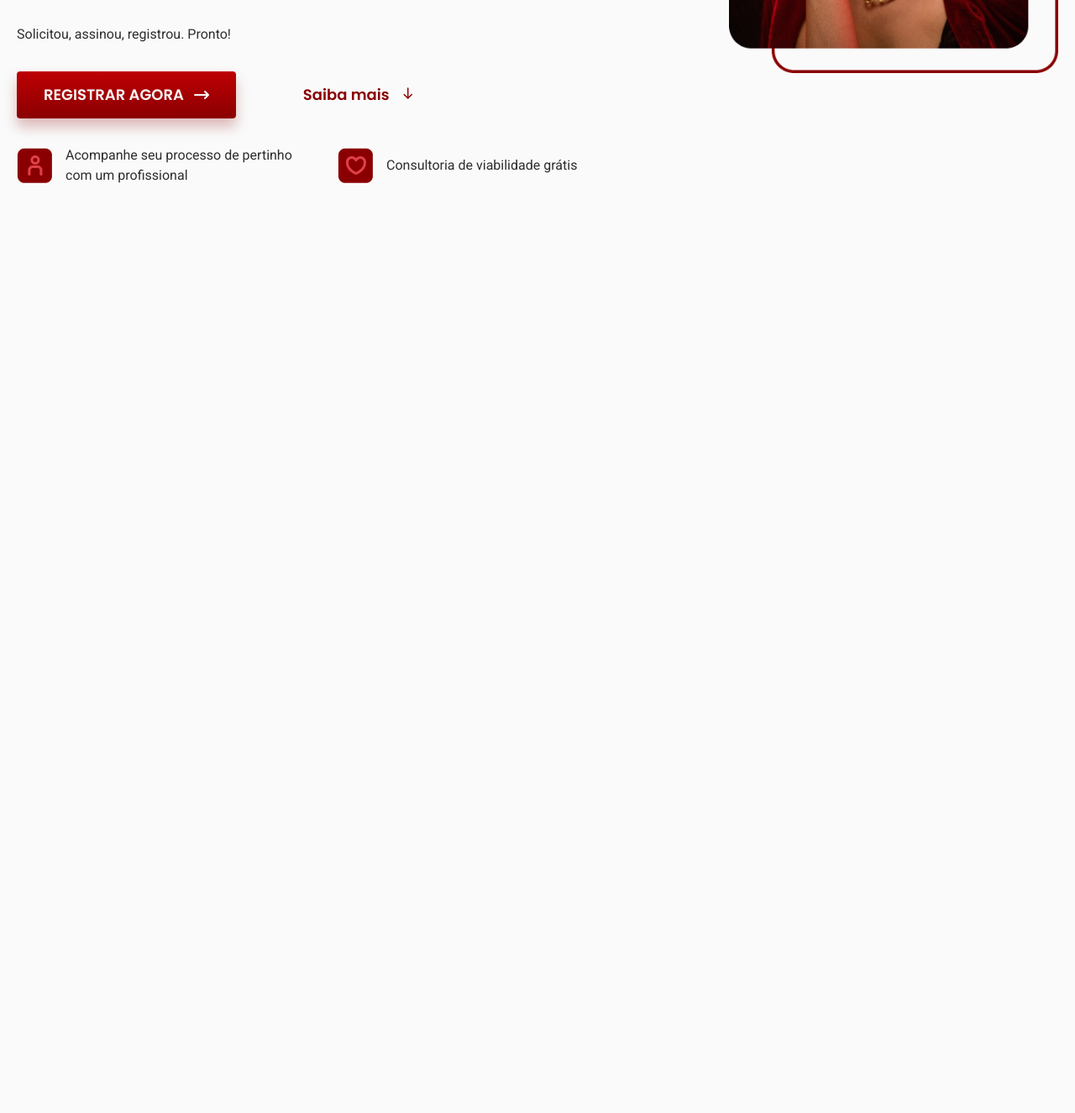
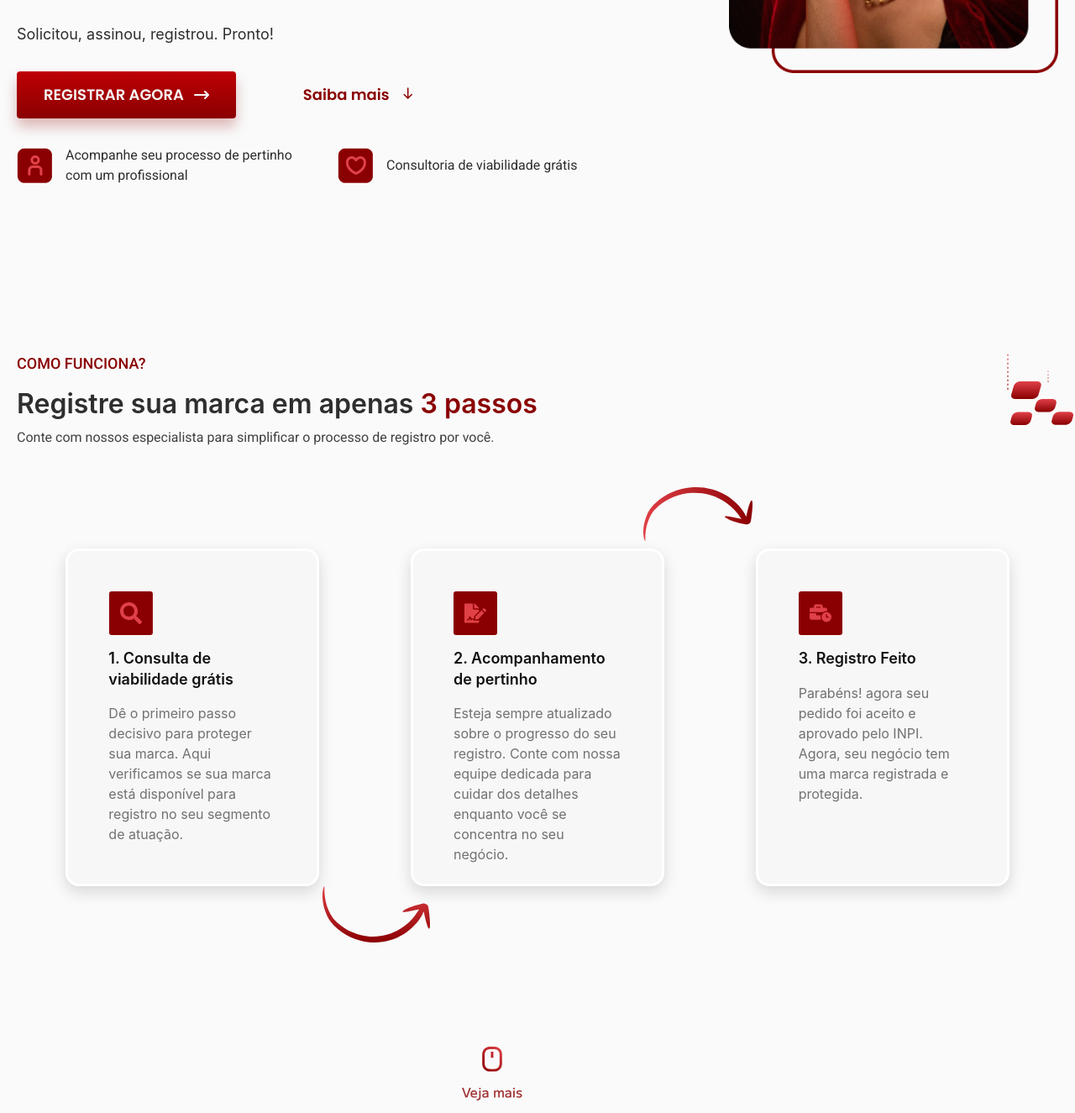
Before and after one commit to luanrramos/rauthenticite, a plain HTML site: page index.html in a window 1280 px wide. Shown: the part 574-1899 px from the top of the page at 84% size. Before the commit the page ends 859 px from the top, so only its background shows below. Drawn offline with nearby package versions, Linux system fonts and the light colour scheme.

Commit message:
New features - Como Funciona section

```diff
--- a/css/homepage/behavior.css
+++ b/css/homepage/behavior.css
@@ -0,0 +1,89 @@
+.como-funciona {
+  margin-top: 200px;
+  position: relative;
+}
+
+.como-funciona-introducao > span {
+  display: block;
+  margin-bottom: 1rem;
+}
+.como-funciona-introducao h2 {
+  margin-bottom: 0.5rem;
+}
+
+.como-funciona-grid {
+  display: grid;
+  grid-template-columns: repeat(3, 1fr);
+  margin: 120px 0;
+  gap: 2rem;
+  align-items: center;
+  justify-items: center;
+}
+
+.como-funciona-grid li {
+  display: grid;
+  gap: 1rem;
+  padding: 48px;
+  background-color: var(--cor-1);
+  box-shadow: 0 7px 18px rgba(0, 0, 0, 0.14);
+  border: 3px solid var(--cor-0);
+  max-width: 200px;
+  border-radius: 1rem;
+  height: 300px;
+  align-content: start;
+  position: relative;
+}
+
+.como-funciona-arrows {
+  position: absolute;
+  z-index: 2;
+}
+.como-funciona-arrows.down {
+  left: 30%;
+  z-index: 2;
+  top: 100%;
+}
+.como-funciona-arrows.up {
+  right: 30%;
+  z-index: 2;
+  top: 25%;
+}
+
+.mouse-icon {
+  position: absolute;
+  top: 130%;
+  right: 50%;
+}
+
+.como-funciona-detail {
+  position: absolute;
+  right: 0;
+}
+@media (max-width: 1200px) {
+  .como-funciona {
+    margin-top: 120px;
+  }
+  .como-funciona-grid {
+    grid-template-columns: repeat(2, 1fr);
+  }
+  .como-funciona-arrows.down,
+  .como-funciona-arrows.up,
+  .mouse-icon {
+    display: none;
+  }
+}
+@media (max-width: 800px) {
+  .como-funciona {
+    margin-top: 80px;
+  }
+  .como-funciona-grid {
+    grid-template-columns: 1fr;
+    margin: 60px 0;
+  }
+  .como-funciona-detail {
+    display: none;
+  }
+  .como-funciona-grid li {
+    height: auto;
+  }
+}
--- a/css/homepage/global.css
+++ b/css/homepage/global.css
@@ -5,6 +5,7 @@ body {
   font-family: "Poppins", Arial, sans-serif;
   background-color: #fafafa;
   position: relative;
+  height: 3000px;
 }
 
 h1,
--- a/css/homepage/introduction.css
+++ b/css/homepage/introduction.css
@@ -5,10 +5,6 @@
   margin: 4rem 0;
 }
 
-.main h1 {
-  /* margin-top: 1rem; */
-  /* margin-bottom: 2rem; */
-}
 .main-content {
   display: grid;
   gap: 2rem;
--- a/css/utilities/components.css
+++ b/css/utilities/components.css
@@ -82,6 +82,11 @@
 .underlined:hover:after {
   width: 100%;
 }
+
+.mouse-icon{
+
+}
+
 @media (max-width: 600px) {
   .botao {
     padding: 12px 16px;
--- a/index.html
+++ b/index.html
@@ -19,7 +19,7 @@
 <body>
   <header class="header container">
     <nav aria-label="primaria" class="nav-menu">
-      <a href="#home"><img src="img/logo-header.png" alt="Logo - R Authenticité"></a>
+      <a href="#home"><img src="img/logos/logo-header.png" alt="Logo - R Authenticité"></a>
       <ul class="nav-bar font-1-m cor-10">
         <li><a class="underlined nav-bar-inactive" href="#como-funciona">Como Funciona</a></li>
         <li><a class="underlined nav-bar-inactive" href="#beneficios">Benefícios</a></li>
@@ -32,8 +32,8 @@
   <main class="main container">
     <div class="main-content cor-10">
       <p class="font-2-s">👋 Olá, eu me chamo Ísis Vasconcelos, prazer em te conhecer!</p>
-      <h1 class="font-1-xxl cor-12"><span class="cor-p4">Transforme</span> sua marca em realidade em apenas <span class="cor-p4">um minuto!</span> Pedido de registro de forma ágil e descomplicada.</h1>
-      <p class="font-2-s">Solicitou, assinou, registrou. Pronto!</p>
+      <h1 class="font-1-xxl cor-10"><span class="cor-p4">Transforme</span> sua marca em realidade em apenas <span class="cor-p4">um minuto!</span> Pedido de registro de forma ágil e descomplicada.</h1>
+      <p class="font-1-m">Solicitou, assinou, registrou. Pronto!</p>
       <div class="main-content-buttons">
         <a class="botao seta" href="#consulta">Registrar agora</a>
         <a class="font-2-m-b cor-p4 botao-transparente seta-vertical " id="main-content-buttons-innactive" href="#como-funciona">Saiba mais</a>
@@ -49,9 +49,45 @@
         </div>
       </div>
     </div>
-    <img src="img/img-1-introduction.png" alt="Ísis Vasconcelos - Advogada">
+    <img src="img/isis-vasconcelos/img-1-introduction.png" alt="Ísis Vasconcelos - Advogada">
   </main>
 
+  <section class="como-funciona container">
+    <img class = "como-funciona-detail" src="img/components/detail1.svg" alt="Detalhe ilustrando o conteúdo da seção">
+    <img class="como-funciona-arrows down" src="img/components/arrow-down.svg" alt="Seta indicando o próximo passo">
+    <img class="como-funciona-arrows up" src="img/components/arrow-up.svg" alt="Seta indicando o próximo passo">
+    <div class="como-funciona-introducao">
+      <span class="font-2-m cor-p4">COMO FUNCIONA?</span>
+      <h2 class="font-1-xl cor-10">Registre sua marca em apenas <span class="cor-p4">3 passos</span></h2>
+      <p class="font-2-s cor-9">Conte com nossos especialista para simplificar o processo de registro por você.</p>
+    </div>
+
+    <ul class="como-funciona-grid container">
+      <li>
+        <img src="img/icons/lupa.svg" alt="Lupa">
+        <span class="font-1-m-b">1. Consulta de viabilidade grátis</span>
+        <p class="font-1-s cor-7">Dê o primeiro passo decisivo para proteger sua marca. Aqui verificamos se sua marca está disponível para registro no seu segmento de atuação.</p>
+      </li>
+      <li>
+        <img src="img/icons/file-annotation.svg" alt="Lupa">
+        <span class="font-1-m-b">2. Acompanhamento de pertinho</span>
+        <p class="font-1-s cor-7">Esteja sempre atualizado
+          sobre o progresso do seu
+          registro. Conte com nossa
+          equipe dedicada para cuidar
+          dos detalhes enquanto você
+          se concentra no seu
+          negócio.</p>
+      </li>
+      <li>
+
+        <img src="img/icons/case-work.svg" alt="Lupa">
+        <span class="font-1-m-b">3. Registro Feito</span>
+        <p class="font-1-s cor-7">Parabéns! agora seu pedido foi aceito e aprovado pelo INPI. Agora, seu negócio tem uma marca registrada e protegida.</p>
+      </li>
+    </ul>
+    <img class="mouse-icon" src="img/components/mouse-icon.svg" alt="Mouse indicando mais conteúdos abaixo">
+  </section>
   <script src="js/animations.js"></script>
 </body>
 
```
Also changed, not shown: img/components/arrow-down.svg (added), img/components/arrow-up.svg (added), img/components/detail1.svg (added), img/components/mouse-icon.svg (added), img/icons/case-work.svg (added), img/icons/file-annotation.svg (added), img/icons/lupa.svg (added), img/isis-vasconcelos/img-1-introduction.png (renamed from img/img-1-introduction.png), img/logos/logo-header.png (renamed from img/logo-header.png).
